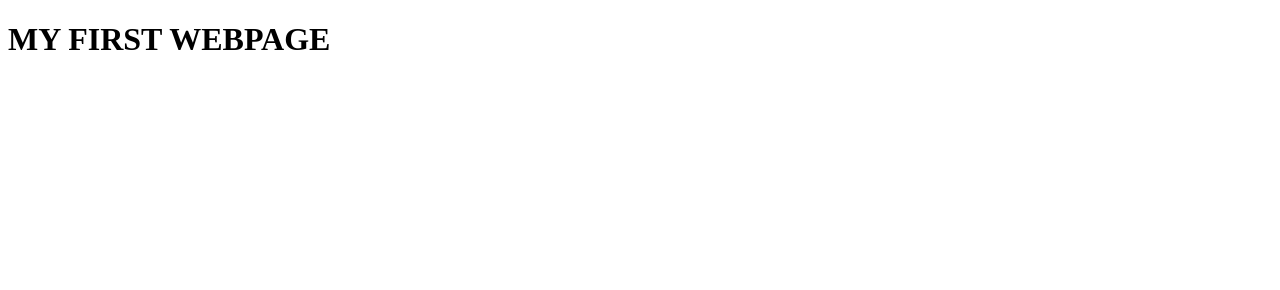
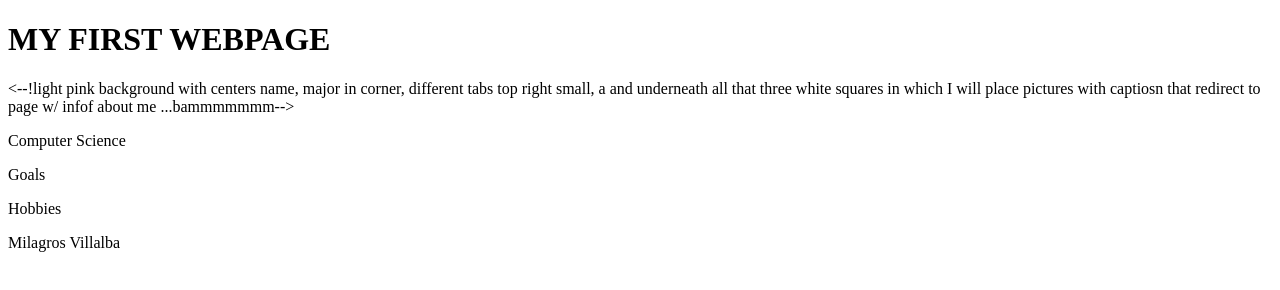
Before and after one commit to Mily-CS57/Mily.github.io, a plain HTML site: page index.html in a window 1280 px wide. Drawn offline with Linux system fonts and the light colour scheme.

Commit message:
Update index.html

```diff
--- a/index.html
+++ b/index.html
@@ -2,5 +2,14 @@
 <html>
   <body>
     <h1> MY FIRST WEBPAGE</h1>
+    <--!light pink background with centers name, major in corner, different tabs top right small, a
+      and underneath all that three white squares in which I will place pictures
+      with captiosn that redirect to page w/ infof about me ...bammmmmmm-->
+      <div class = "topbar">
+          <p>Computer Science</p>
+          <p>Goals</p>
+          <p>Hobbies</p>
+      </div>
+      <div>Milagros Villalba</div>
   </body>
 </html>
```
